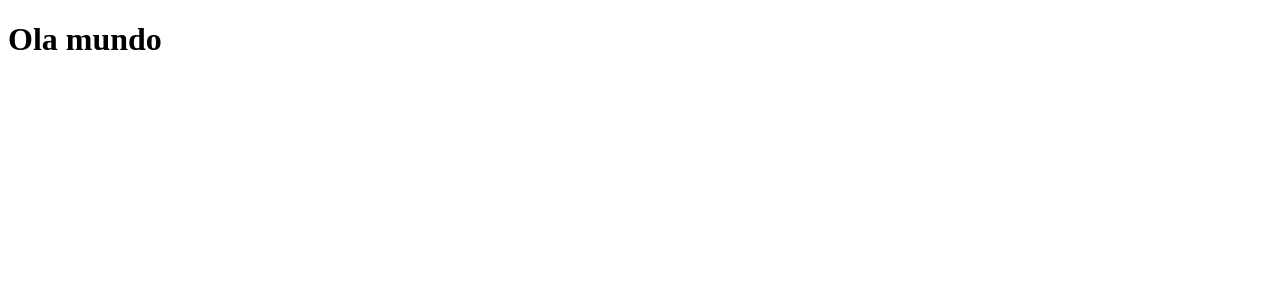
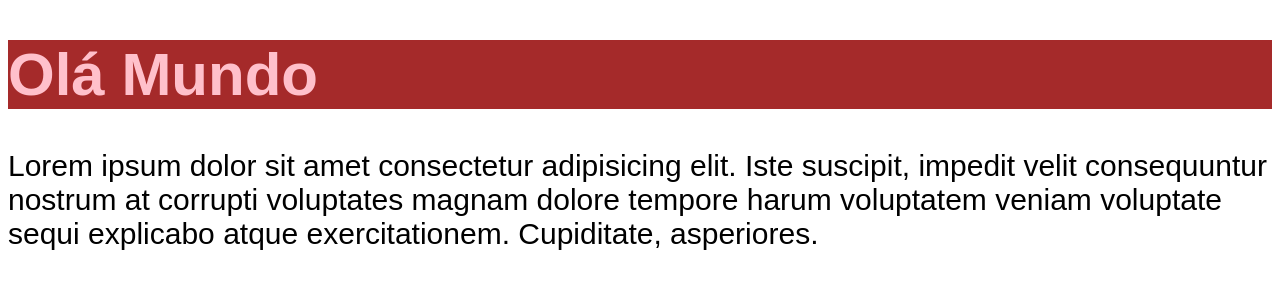
Before and after one commit to JJRuby/chronos-pomodoro, a React (Vite) app: page / in a window 1280 px wide. Shown: the top 300 px of the page. Built offline with nearby package versions, Linux system fonts and the light colour scheme.

Commit message:
criação de componets e css module

```diff
--- a/src/App.css
+++ /dev/null
@@ -1,8 +0,0 @@
-body {
-  font-family: sans-serif;
-  font-size: 30px;
-}
-
-h1 {
-  color: blueviolet;
-}
--- a/src/App.tsx
+++ b/src/App.tsx
@@ -1,11 +1,14 @@
-import "./App.css";
+import { Heading } from "./components/Heading";
+
+import "./styles/theme.css";
+import "./styles/global.css";
 
 export function App() {
   console.log("oi");
 
   return (
     <>
-      <h1> Ola mundo</h1>
+      <Heading />
       <p>
         Lorem ipsum dolor sit amet consectetur adipisicing elit. Iste suscipit,
         impedit velit consequuntur nostrum at corrupti voluptates magnam dolore
--- /dev/null
+++ b/src/components/Heading.module.css
@@ -0,0 +1,3 @@
+.heading {
+  background: brown;
+}
--- /dev/null
+++ b/src/components/Heading.tsx
@@ -0,0 +1,5 @@
+import styles from "./Heading.module.css";
+
+export function Heading() {
+  return <h1 className={styles.heading}>Olá Mundo</h1>;
+}
--- a/src/main.tsx
+++ b/src/main.tsx
@@ -1,8 +1,10 @@
 import { StrictMode } from "react";
 import { createRoot } from "react-dom/client";
 
+import { App } from "./App";
+
 createRoot(document.getElementById("root")!).render(
   <StrictMode>
-    <h1>Ola mundo</h1>
+    <App />
   </StrictMode>
 );
--- a/src/styles/global.css
+++ b/src/styles/global.css
@@ -0,0 +1,8 @@
+body {
+  font-family: sans-serif;
+  font-size: 30px;
+}
+
+h1 {
+  color: var(--primary);
+}
--- a/src/styles/theme.css
+++ b/src/styles/theme.css
@@ -0,0 +1,3 @@
+:root {
+  --primary: pink;
+}
```
